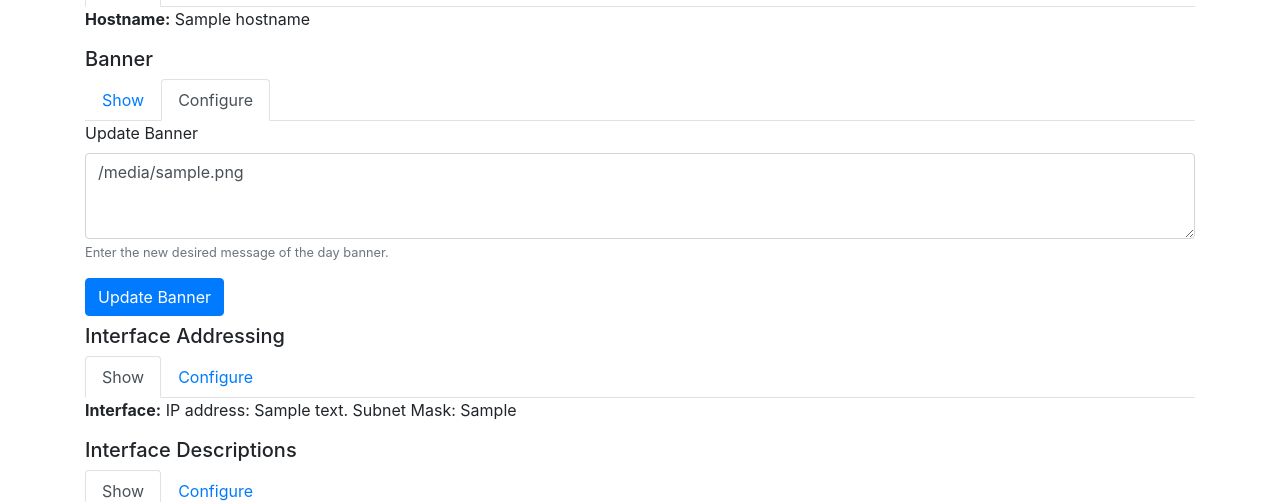
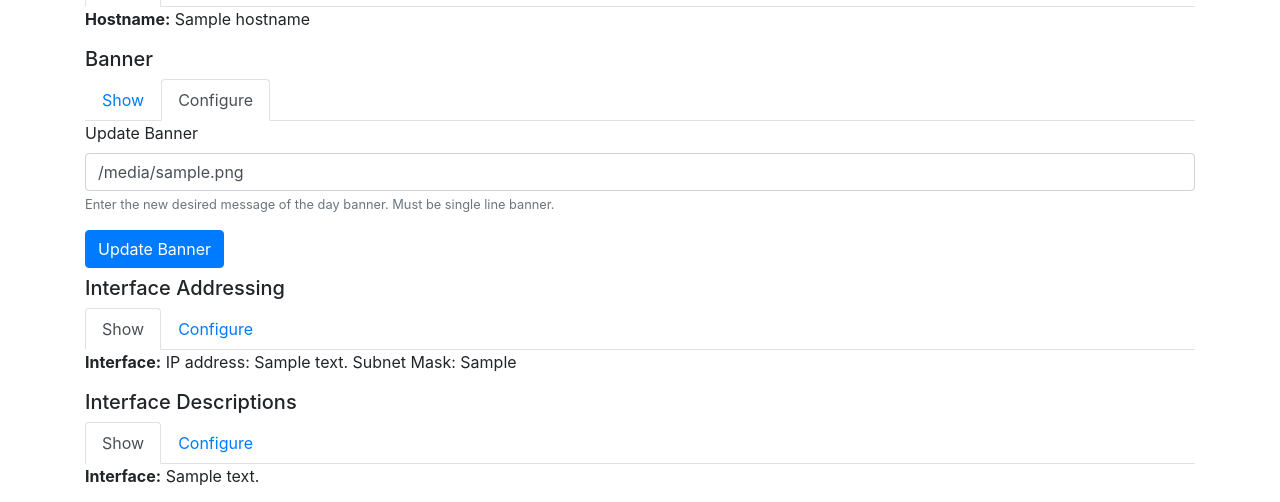
Before and after one commit to Brodur/Network-Automation-Project, a Django app: template templates/index.html in a window 1280 px wide, after a click on "Configure". Shown: the part 179-681 px from the top of the page. Run offline with Django 3.2, Linux system fonts and the light colour scheme; the template is opened without the code that fills it: most values are stand-ins (such as "Sample title", 1, 10 or a date in 2020); some libraries are stand-ins or nearby versions.

Commit message:
Changed banner input from textarea to text input

```diff
--- a/templates/index.html
+++ b/templates/index.html
@@ -57,8 +57,8 @@
       <form action="/config/set-banner" method="post">{% csrf_token %}
         <div class="form-group">
           <label for="banner-motd">Update Banner</label>
-          <textarea name="banner-motd" class="form-control" id="banner-motd" rows="3">{{ bannerMotd }}</textarea>
-          <small id="bannerHelp" class="form-text text-muted">Enter the new desired message of the day banner.</small>
+          <input type="text" name="banner-motd" class="form-control" id="banner-motd" value="{{ bannerMotd }}" placeholder="A Single line banner"/>
+          <small id="bannerHelp" class="form-text text-muted">Enter the new desired message of the day banner. Must be single line banner.</small>
         </div>
         <button type="submit" class="btn btn-primary">Update Banner</button>
       </form>
```
